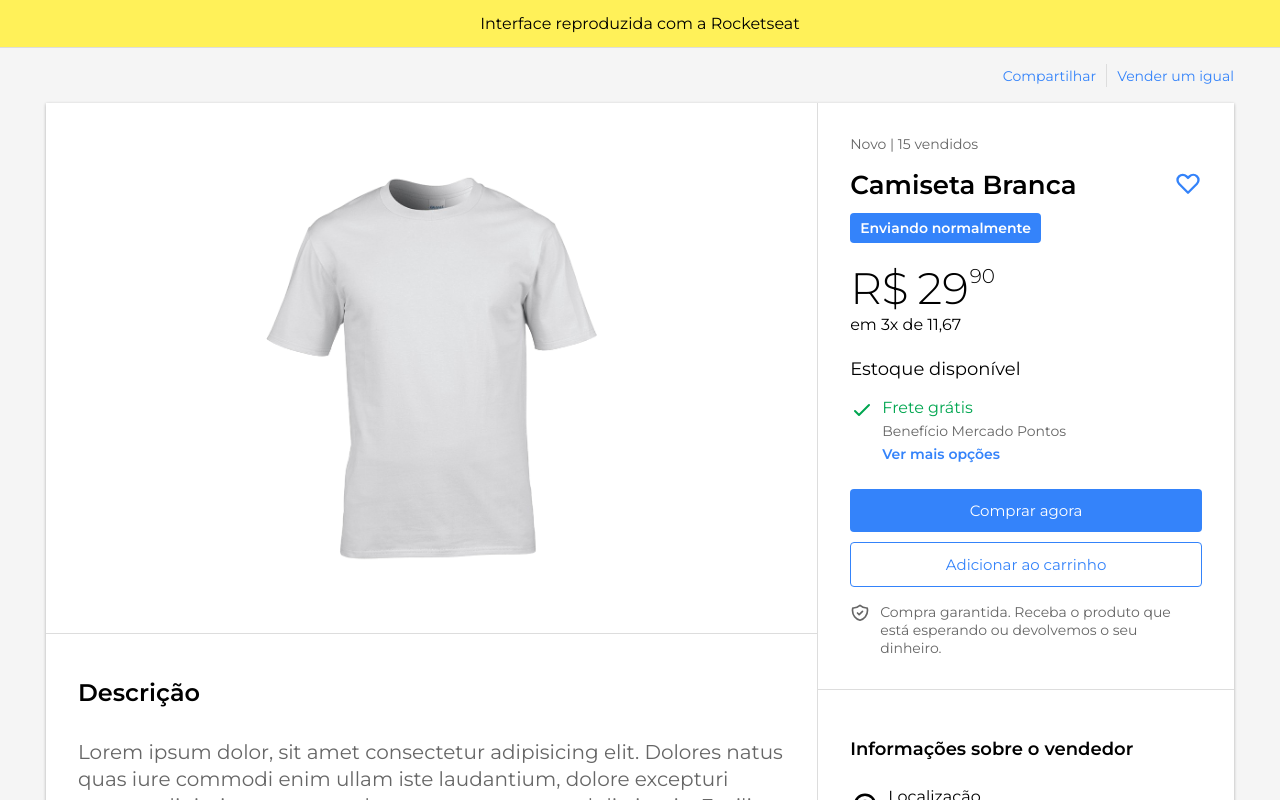
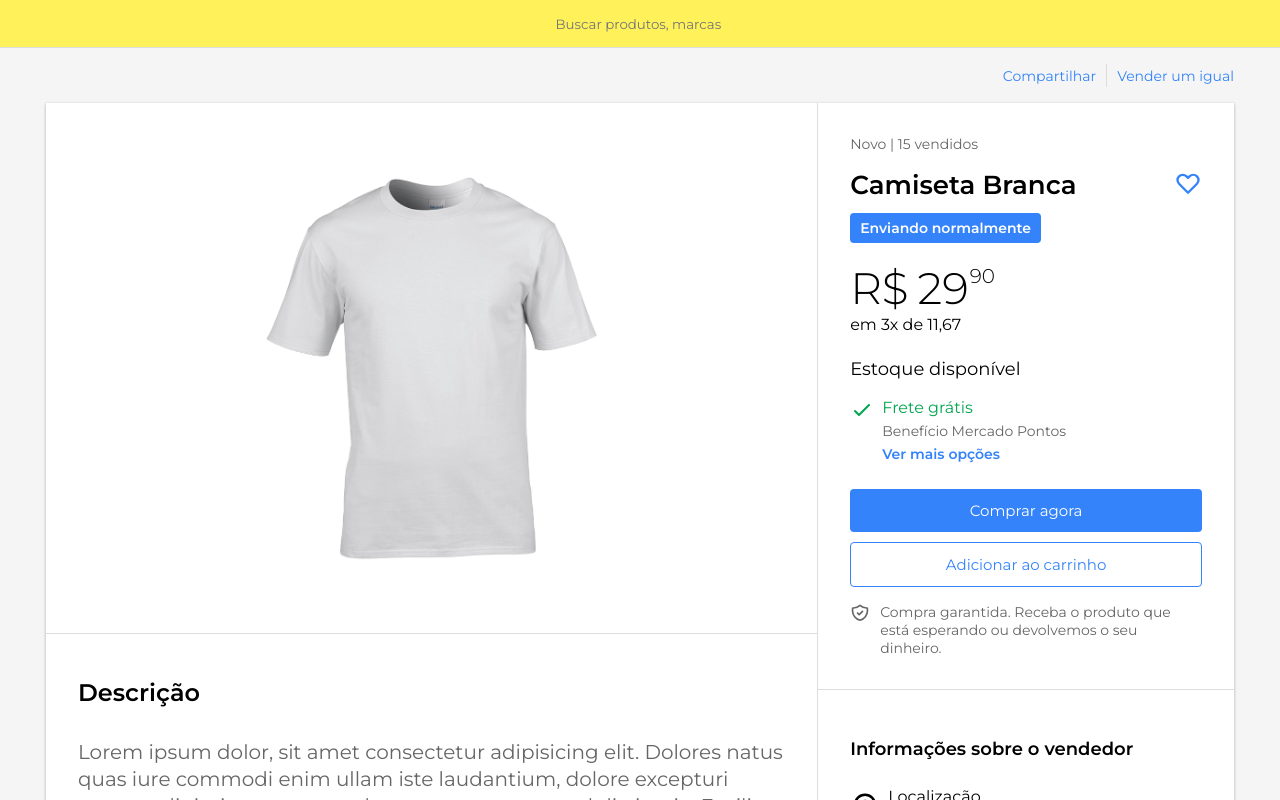
Before and after one commit to the-one-who-knoccks/UI-Clone-MercadoLivre, a React (Create React App) app: page / in a window 1280 px wide. Shown: the top 800 px of the page. Built offline with nearby package versions, Linux system fonts and the light colour scheme; the HTML template or start-up script is replaced by a standard one.

Commit message:
:fire: Added feature searchbar

```diff
--- a/src/components/Header/index.tsx
+++ b/src/components/Header/index.tsx
@@ -3,7 +3,11 @@ import React from "react";
 import { Container } from "./styles";
 
 const Header: React.FC = () => {
-  return <Container>Interface reproduzida com a Rocketseat</Container>;
+  return (
+  <Container>
+    <input type="text"  placeholder="Buscar produtos, marcas e muito mais..."/>
+  </Container>
+  );
 };
 
 export default Header;
```
